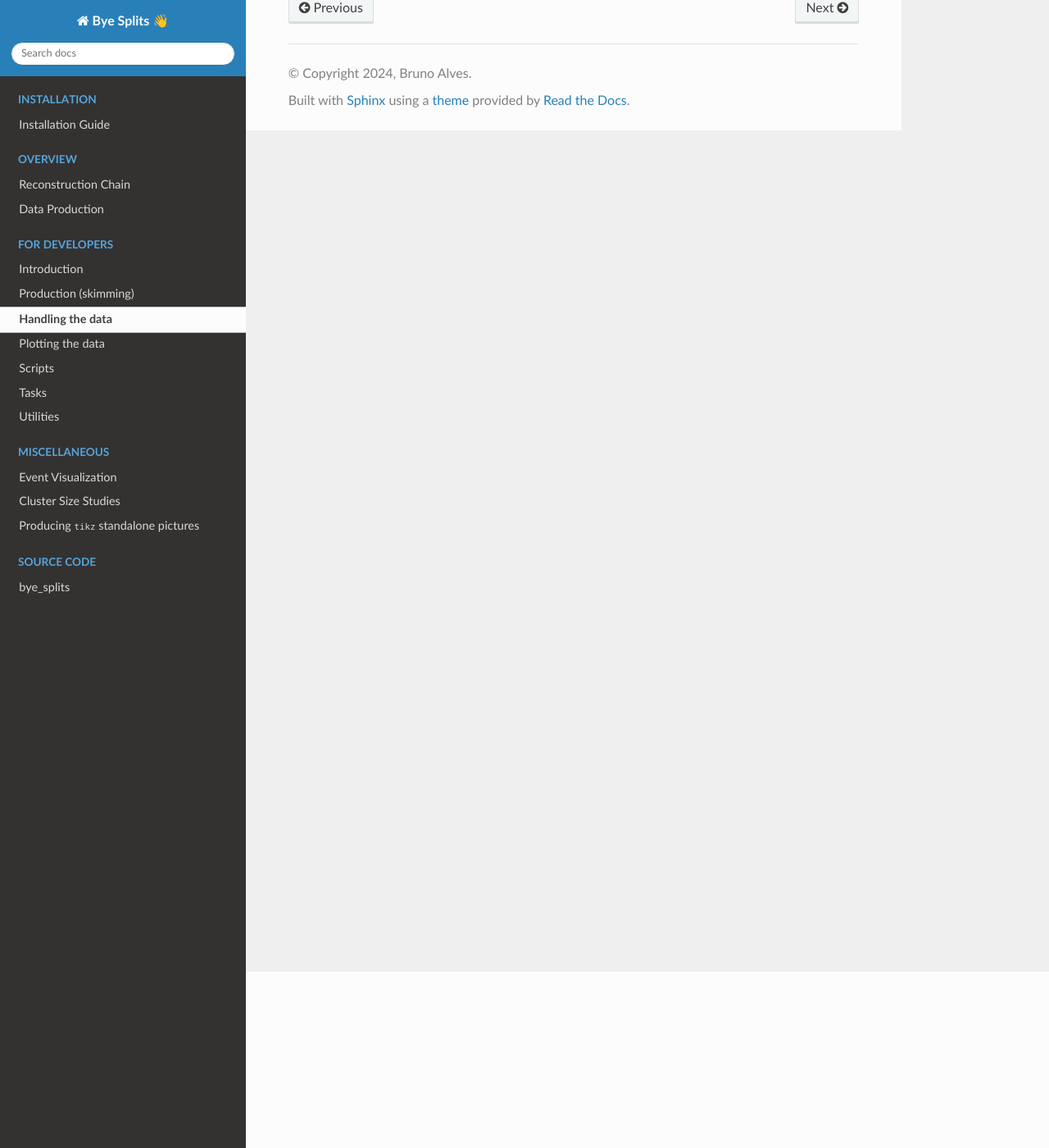
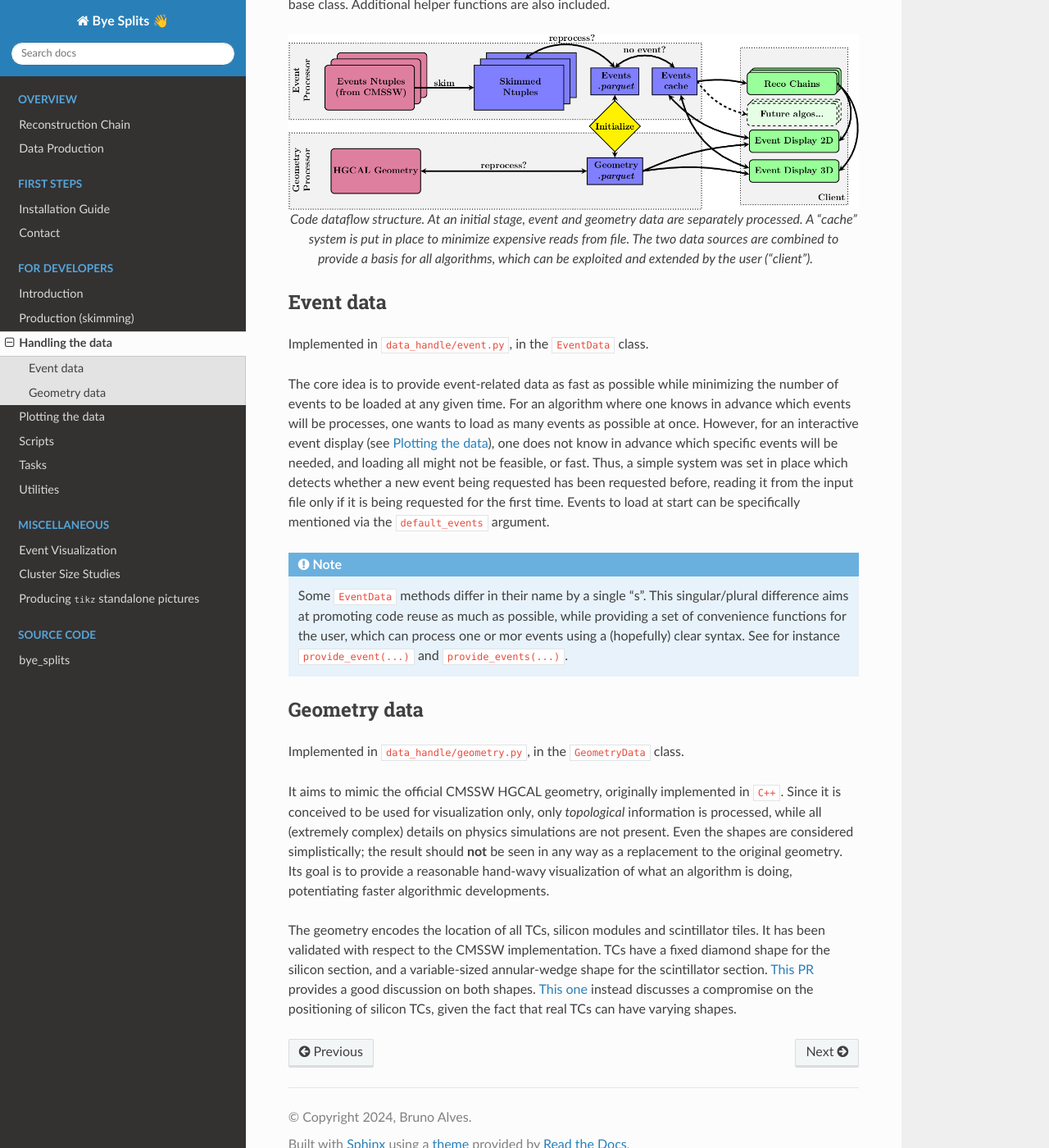
Before and after one commit to LLRCMS/bye_splits, a Sphinx documentation site: the page built from docs/source/usage/dev_data_handle.rst, in a window 1280 px wide and 1400 px high, scrolled down 215 px. Shown: the whole window at 82% size. Built offline with Sphinx 7.4.7 and the Read the Docs theme 3.1.0, drawn with Linux system fonts in a browser that asks for light colours; some of the changed text lies outside the part shown.

Commit message:
Update docs.

```diff
--- /dev/null
+++ b/docs/source/usage/contact.rst
@@ -0,0 +1,4 @@
+Contact
+***********
+
+If you want to reach out, please use the repository `Pull Requests <https://github.com/LLRCMS/bye_splits/pulls/>`_ or `Issues <https://github.com/LLRCMS/bye_splits/issues>`_ interface. You can also contact me with my CERN email address, accessible via the standard channels, or via CERN's Mattermost server.
--- a/docs/source/usage/data_production.rst
+++ b/docs/source/usage/data_production.rst
@@ -1,12 +1,6 @@
 .. _data_production:
 Data Production
 ******************
-
-.. figure:: ../img/flowchart.png
-   :align: center
-
-   Code structure.
-
 
 Skimming
 ===============
--- a/docs/source/usage/dev_data_handle.rst
+++ b/docs/source/usage/dev_data_handle.rst
@@ -1,4 +1,42 @@
 Handling the data
 ***********************
 
-This section refers to the ``bye_splits/data_handle`` directory.
+This section refers to the ``bye_splits/data_handle`` directory. It includes the definition and functionality of event and geometry data, within appropriate classes, both inheriting form the same base class. Additional helper functions are also included.
+
+.. figure:: ../img/flowchart.png
+   :align: center
+
+   Code dataflow structure. At an initial stage, event and geometry data are separately processed. A "cache" system is put in place to minimize expensive reads from file. The two data sources are combined to provide a basis for all algorithms, which can be exploited and extended by the user ("client").
+
+
+Event data
+===========
+
+Implemented in ``data_handle/event.py``, in the ``EventData`` class.
+
+The core idea is to provide event-related data as fast as possible while minimizing the number of events to be loaded at any given time.
+For an algorithm where one knows in advance which events will be processes, one wants to load as many events as possible at once.
+However, for an interactive event display (see :ref:`plots`), one does not know in advance which specific events will be needed, and loading all might not be feasible, or fast.
+Thus, a simple system was set in place which detects whether a new event being requested has been requested before, reading it from the input file only if it is being requested for the first time.
+Events to load at start can be specifically mentioned via the ``default_events`` argument.
+
+.. note::
+   Some ``EventData`` methods differ in their name by a single "s".
+   This singular/plural difference aims at promoting code reuse as much as possible, while providing a set of convenience functions for the user, which can process one or mor events using a (hopefully) clear syntax.
+   See for instance ``provide_event(...)`` and ``provide_events(...)``.
+
+
+Geometry data
+=============
+
+Implemented in ``data_handle/geometry.py``, in the ``GeometryData`` class.
+
+It aims to mimic the official CMSSW HGCAL geometry, originally implemented in ``C++``.
+Since it is conceived to be used for visualization only, only *topological* information is processed, while all (extremely complex) details on physics simulations are not present.
+Even the shapes are considered simplistically; the result should **not** be seen in any way as a replacement to the original geometry.
+Its goal is to provide a reasonable hand-wavy visualization of what an algorithm is doing, potentiating faster algorithmic developments.
+
+The geometry encodes the location of all TCs, silicon modules and scintillator tiles.
+It has been validated with respect to the CMSSW implementation.
+TCs have a fixed diamond shape for the silicon section, and a variable-sized annular-wedge shape for the scintillator section.
+`This PR <https://github.com/LLRCMS/bye_splits/pull/26>`_ provides a good discussion on both shapes. `This one <https://github.com/LLRCMS/bye_splits/pull/8>`_ instead discusses a compromise on the positioning of silicon TCs, given the fact that real TCs can have varying shapes.
--- a/docs/source/usage/dev_plot.rst
+++ b/docs/source/usage/dev_plot.rst
@@ -1,3 +1,4 @@
+.. _plots:
 Plotting the data
 ***********************
 
```
Also changed, not shown: docs/index.rst (+7 -6 lines), docs/source/usage/dev_intro.rst (+7 -7 lines), docs/source/usage/dev_produce.rst (+12 -12 lines).
